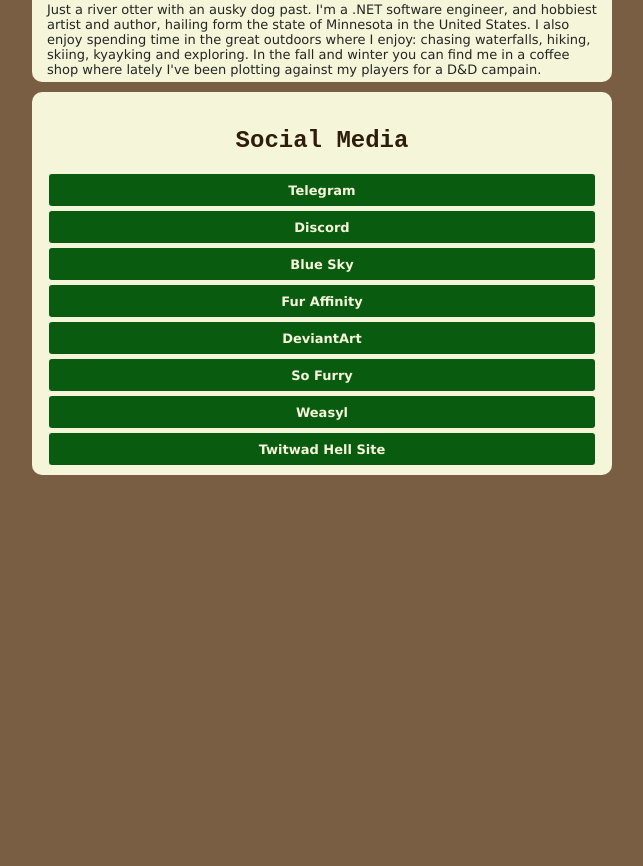
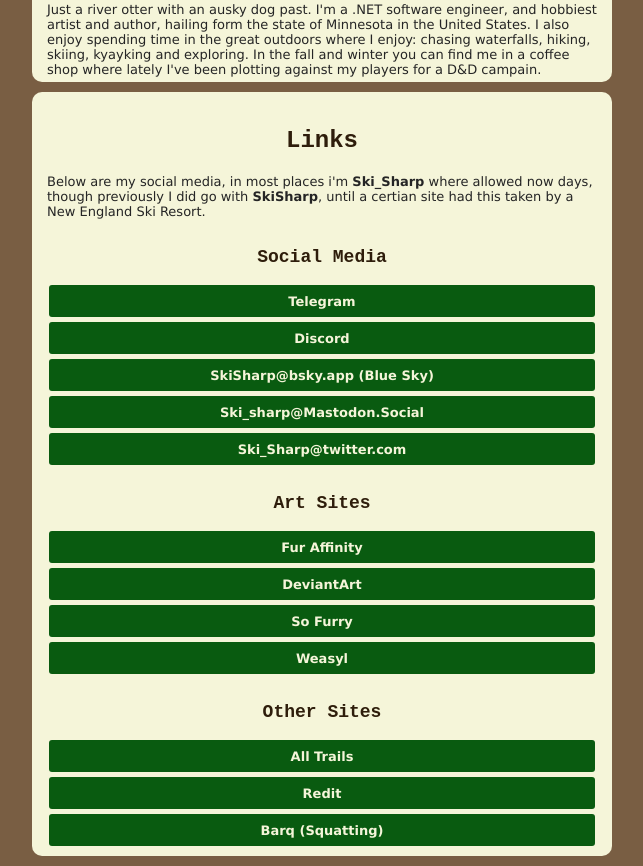
Before and after one commit to steffen-holler/crazyausky.com, a plain HTML site: page index.htm in a window 1280 px wide. Shown: the part 238-1104 px from the top of the page, without its empty margins (318-961 px from the left). Before the commit the page ends 800 px from the top, so only its background shows below. Drawn offline with Linux system fonts and the light colour scheme.

Commit message:
more sites and a better layout

```diff
--- a/index.htm
+++ b/index.htm
@@ -23,10 +23,16 @@
             my players for a D&amp;D campain.
         </div>
 
+        <div class="content-bubble">
+            <h2>Links</h2>
+            <div>
+                Below are my social media, in most places i'm
+                <b>Ski_Sharp</b> where allowed now days, though previously
+                I did go with <b>SkiSharp</b>, until a certian site had this
+                taken by a New England Ski Resort.
+            </div>
 
-
-        <div class="content-bubble">
-            <h2>Social Media</h2>
+            <h3>Social Media</h3>
             <ui class="link-item">
                 <a href="https://t.me/ski_sharp">
                     <span class="link-content">
@@ -44,10 +50,26 @@
             <ui class="link-item">
                 <a href="https://bsky.app/profile/skisharp.bsky.social">
                     <span class="link-content">
-                        Blue Sky
+                        SkiSharp@bsky.app (Blue Sky)
                     </span>
                 </a>
             </ui>
+            <ui class="link-item">
+                <a href="https://mastodon.social/@Ski_Sharp">
+                    <span class="link-content">
+                        Ski_sharp@Mastodon.Social
+                    </span>
+                </a>
+            </ui>
+            <ui class="link-item">
+                <a href="https://twitter.com/ski_sharp">
+                    <span class="link-content">
+                        Ski_Sharp@twitter.com
+                    </span>
+                </a>
+            </ui>
+
+            <H3>Art Sites</H3>
             <ui class="link-item">
                 <a href="https://www.furaffinity.net/user/skisharp">
                     <span class="link-content">
@@ -77,10 +99,27 @@
                     </span>
                 </a>
             </ui>
+
+            <h3>Other Sites</h3>
+
+            <ui class="link-item">
+                <a href="https://www.alltrails.com/members/ski-sharp">
+                    <span class="link-content">
+                        All Trails
+                    </span>
+                </a>
+            </ui>
             <ui class="link-item">
                 <a href="https://twitter.com/ski_sharp">
                     <span class="link-content">
-                        Twitwad Hell Site
+                        Redit
+                    </span>
+                </a>
+            </ui>
+            <ui class="link-item">
+                <a href="https://barq.app/p/8Pzv4Zz">
+                    <span class="link-content">
+                        Barq (Squatting)
                     </span>
                 </a>
             </ui>
```
